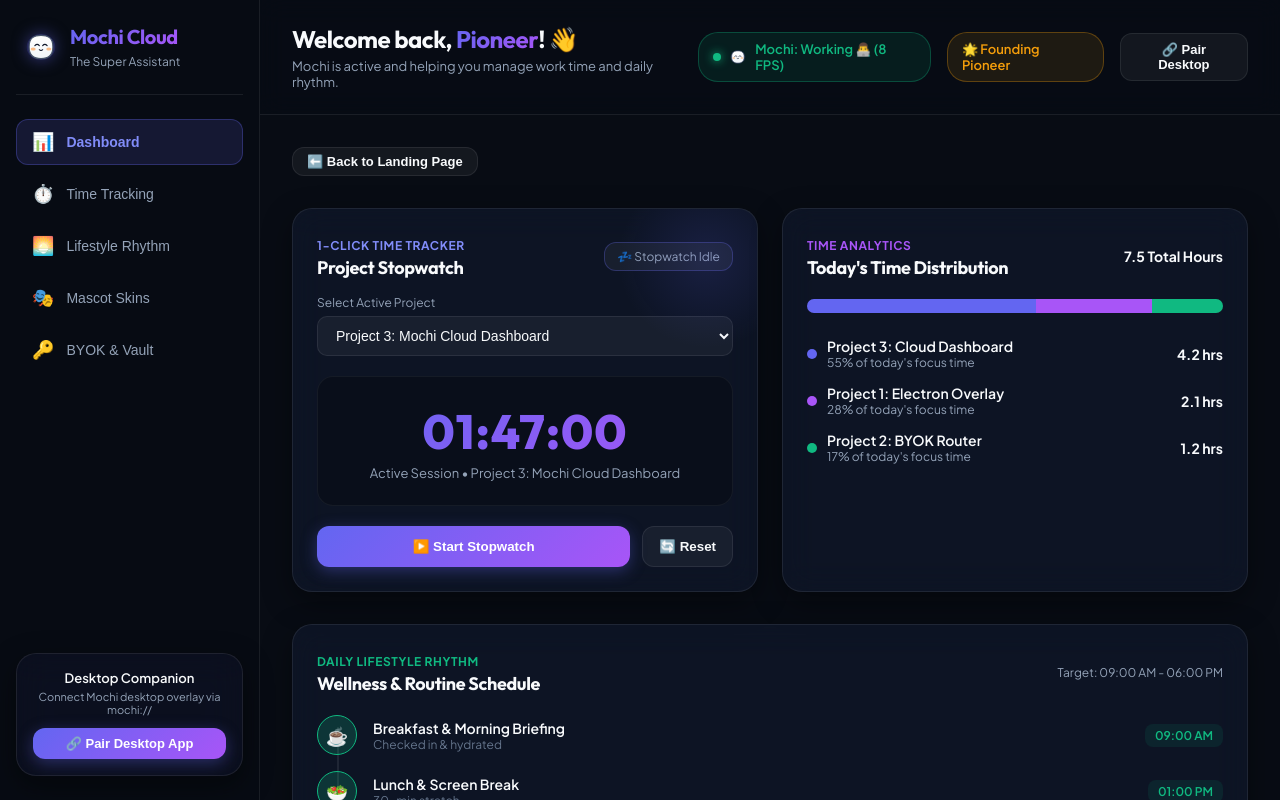
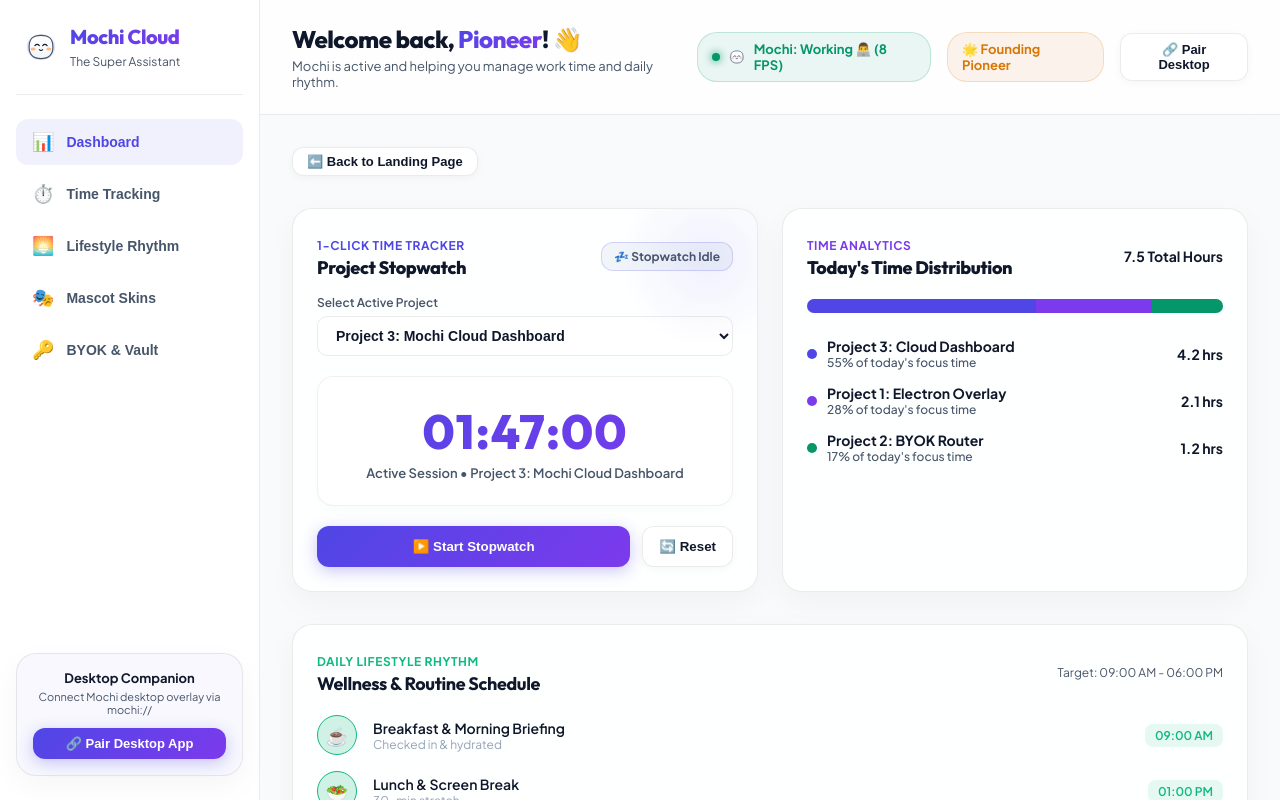
Before and after one commit to manulaWithanage/mochi-companion, a React (Vite) app in the folder apps/web/: page / in a window 1280 px wide. Both pictures are taken after a click on the button "📊 Explore Web Dashboard". Shown: the top 800 px of the page. Built offline with nearby package versions, Linux system fonts and the light colour scheme.

Commit message:
Transform entire website and dashboard to crisp, ultra-clean light mode

```diff
--- a/apps/web/src/components/Header.tsx
+++ b/apps/web/src/components/Header.tsx
@@ -13,12 +13,12 @@ export const Header: React.FC<HeaderProps> = ({ onOpenPairing }) => {
       justifyContent: 'space-between',
       padding: '24px 32px',
       borderBottom: '1px solid var(--glass-border)',
-      background: 'rgba(8, 12, 20, 0.6)',
+      background: 'rgba(255, 255, 255, 0.8)',
       backdropFilter: 'blur(12px)'
     }}>
       {/* Title & Welcome */}
       <div>
-        <h2 style={{ fontSize: '24px', fontWeight: '700', color: 'var(--text-main)' }}>
+        <h2 style={{ fontSize: '24px', fontWeight: '800', color: 'var(--text-main)' }}>
           Welcome back, <span className="gradient-text">Pioneer</span>! 👋
         </h2>
         <p style={{ fontSize: '13px', color: 'var(--text-muted)', marginTop: '4px' }}>
@@ -35,13 +35,13 @@ export const Header: React.FC<HeaderProps> = ({ onOpenPairing }) => {
           gap: '8px',
           padding: '8px 14px',
           borderRadius: '20px',
-          background: 'rgba(16, 185, 129, 0.1)',
-          border: '1px solid rgba(16, 185, 129, 0.3)',
+          background: 'rgba(5, 150, 105, 0.08)',
+          border: '1px solid rgba(5, 150, 105, 0.2)',
           fontSize: '13px',
-          fontWeight: '600',
-          color: '#10b981'
+          fontWeight: '700',
+          color: '#059669'
         }}>
-          <span style={{ width: '8px', height: '8px', borderRadius: '50%', background: '#10b981', boxShadow: '0 0 10px #10b981' }}></span>
+          <span style={{ width: '8px', height: '8px', borderRadius: '50%', background: '#059669', boxShadow: '0 0 8px #059669' }}></span>
           <MochiIcon size={18} glow={false} /> Mochi: Working 👨‍💻 (8 FPS)
         </div>
 
@@ -52,11 +52,11 @@ export const Header: React.FC<HeaderProps> = ({ onOpenPairing }) => {
           gap: '6px',
           padding: '8px 14px',
           borderRadius: '20px',
-          background: 'rgba(245, 158, 11, 0.1)',
-          border: '1px solid rgba(245, 158, 11, 0.3)',
+          background: 'rgba(217, 119, 6, 0.08)',
+          border: '1px solid rgba(217, 119, 6, 0.2)',
           fontSize: '13px',
-          fontWeight: '600',
-          color: '#f59e0b'
+          fontWeight: '700',
+          color: '#d97706'
         }}>
           🌟 Founding Pioneer
         </div>
--- a/apps/web/src/components/ProjectAnalyticsCard.tsx
+++ b/apps/web/src/components/ProjectAnalyticsCard.tsx
@@ -2,21 +2,21 @@ import React from 'react';
 
 export const ProjectAnalyticsCard: React.FC = () => {
   const projects = [
-    { name: 'Project 3: Cloud Dashboard', hours: '4.2 hrs', percentage: 55, color: '#6366f1' },
-    { name: 'Project 1: Electron Overlay', hours: '2.1 hrs', percentage: 28, color: '#a855f7' },
-    { name: 'Project 2: BYOK Router', hours: '1.2 hrs', percentage: 17, color: '#10b981' }
+    { name: 'Project 3: Cloud Dashboard', hours: '4.2 hrs', percentage: 55, color: '#4f46e5' },
+    { name: 'Project 1: Electron Overlay', hours: '2.1 hrs', percentage: 28, color: '#7c3aed' },
+    { name: 'Project 2: BYOK Router', hours: '1.2 hrs', percentage: 17, color: '#059669' }
   ];
 
   return (
     <div className="glass-card" style={{ padding: '24px', flex: 1 }}>
       <div style={{ display: 'flex', justifyContent: 'space-between', alignItems: 'center', marginBottom: '20px' }}>
         <div>
-          <span style={{ fontSize: '12px', fontWeight: '700', textTransform: 'uppercase', letterSpacing: '0.05em', color: '#a855f7' }}>
+          <span style={{ fontSize: '12px', fontWeight: '800', textTransform: 'uppercase', letterSpacing: '0.05em', color: '#7c3aed' }}>
             Time Analytics
           </span>
-          <h3 style={{ fontSize: '18px', fontWeight: '700', marginTop: '2px' }}>Today's Time Distribution</h3>
+          <h3 style={{ fontSize: '18px', fontWeight: '800', marginTop: '2px' }}>Today's Time Distribution</h3>
         </div>
-        <div style={{ fontSize: '14px', fontWeight: '700', color: 'var(--text-main)' }}>
+        <div style={{ fontSize: '14px', fontWeight: '800', color: 'var(--text-main)' }}>
           7.5 Total Hours
         </div>
       </div>
@@ -28,7 +28,7 @@ export const ProjectAnalyticsCard: React.FC = () => {
         borderRadius: '8px',
         overflow: 'hidden',
         display: 'flex',
-        background: 'rgba(255, 255, 255, 0.05)',
+        background: '#e2e8f0',
         marginBottom: '24px'
       }}>
         {projects.map((p, idx) => (
@@ -50,11 +50,11 @@ export const ProjectAnalyticsCard: React.FC = () => {
             <div style={{ display: 'flex', alignItems: 'center', gap: '10px' }}>
               <div style={{ width: '10px', height: '10px', borderRadius: '50%', background: p.color }}></div>
               <div>
-                <div style={{ fontSize: '14px', fontWeight: '600', color: 'var(--text-main)' }}>{p.name}</div>
-                <div style={{ fontSize: '12px', color: 'var(--text-muted)' }}>{p.percentage}% of today's focus time</div>
+                <div style={{ fontSize: '14px', fontWeight: '700', color: 'var(--text-main)' }}>{p.name}</div>
+                <div style={{ fontSize: '12px', color: 'var(--text-muted)', fontWeight: '500' }}>{p.percentage}% of today's focus time</div>
               </div>
             </div>
-            <div style={{ fontSize: '14px', fontWeight: '700', color: 'var(--text-main)' }}>
+            <div style={{ fontSize: '14px', fontWeight: '800', color: 'var(--text-main)' }}>
               {p.hours}
             </div>
           </div>
--- a/apps/web/src/components/Sidebar.tsx
+++ b/apps/web/src/components/Sidebar.tsx
@@ -22,7 +22,7 @@ export const Sidebar: React.FC<SidebarProps> = ({ activeTab, setActiveTab, onOpe
       height: '100vh',
       position: 'sticky',
       top: 0,
-      background: 'rgba(8, 12, 20, 0.95)',
+      background: '#ffffff',
       backdropFilter: 'blur(20px)',
       borderRight: '1px solid var(--glass-border)',
       display: 'flex',
@@ -32,9 +32,9 @@ export const Sidebar: React.FC<SidebarProps> = ({ activeTab, setActiveTab, onOpe
     }}>
       {/* Brand Header */}
       <div style={{ display: 'flex', alignItems: 'center', gap: '12px', padding: '0 8px 24px 8px', borderBottom: '1px solid var(--glass-border)' }}>
-        <MochiIcon size={34} />
+        <MochiIcon size={34} glow={false} />
         <div>
-          <h1 style={{ fontSize: '20px', fontWeight: '700', background: 'var(--primary-gradient)', WebkitBackgroundClip: 'text', WebkitTextFillColor: 'transparent' }}>
+          <h1 style={{ fontSize: '20px', fontWeight: '800', background: 'var(--primary-gradient)', WebkitBackgroundClip: 'text', WebkitTextFillColor: 'transparent' }}>
             Mochi Cloud
           </h1>
           <span style={{ fontSize: '12px', color: 'var(--text-muted)' }}>The Super Assistant</span>
@@ -56,14 +56,13 @@ export const Sidebar: React.FC<SidebarProps> = ({ activeTab, setActiveTab, onOpe
                 padding: '12px 16px',
                 borderRadius: '12px',
                 border: 'none',
-                background: isActive ? 'rgba(99, 102, 241, 0.15)' : 'transparent',
-                color: isActive ? '#818cf8' : 'var(--text-muted)',
-                fontWeight: isActive ? '600' : '500',
+                background: isActive ? 'rgba(79, 70, 229, 0.08)' : 'transparent',
+                color: isActive ? '#4f46e5' : 'var(--text-muted)',
+                fontWeight: isActive ? '700' : '600',
                 fontSize: '14px',
                 cursor: 'pointer',
                 textAlign: 'left',
-                transition: 'all 0.2s ease',
-                boxShadow: isActive ? 'inset 0 0 0 1px rgba(99, 102, 241, 0.3)' : 'none'
+                transition: 'all 0.2s ease'
               }}
             >
               <span style={{ fontSize: '18px' }}>{item.icon}</span>
@@ -74,8 +73,8 @@ export const Sidebar: React.FC<SidebarProps> = ({ activeTab, setActiveTab, onOpe
       </nav>
 
       {/* Pair Desktop App Button */}
-      <div className="glass-card" style={{ padding: '16px', textAlign: 'center', background: 'rgba(99, 102, 241, 0.05)' }}>
-        <div style={{ fontSize: '13px', fontWeight: '600', color: 'var(--text-main)', marginBottom: '4px' }}>
+      <div className="glass-card" style={{ padding: '16px', textAlign: 'center', background: 'rgba(79, 70, 229, 0.04)' }}>
+        <div style={{ fontSize: '13px', fontWeight: '700', color: 'var(--text-main)', marginBottom: '4px' }}>
           Desktop Companion
         </div>
         <div style={{ fontSize: '11px', color: 'var(--text-muted)', marginBottom: '12px' }}>
--- a/apps/web/src/components/StopwatchCard.tsx
+++ b/apps/web/src/components/StopwatchCard.tsx
@@ -30,16 +30,16 @@ export const StopwatchCard: React.FC = () => {
         width: '180px',
         height: '180px',
         borderRadius: '50%',
-        background: 'radial-gradient(circle, rgba(99, 102, 241, 0.15) 0%, transparent 70%)',
+        background: 'radial-gradient(circle, rgba(79, 70, 229, 0.08) 0%, transparent 70%)',
         pointerEvents: 'none'
       }}></div>
 
       <div style={{ display: 'flex', justifyContent: 'space-between', alignItems: 'center', marginBottom: '16px' }}>
         <div>
-          <span style={{ fontSize: '12px', fontWeight: '700', textTransform: 'uppercase', letterSpacing: '0.05em', color: '#818cf8' }}>
+          <span style={{ fontSize: '12px', fontWeight: '800', textTransform: 'uppercase', letterSpacing: '0.05em', color: '#4f46e5' }}>
             1-Click Time Tracker
           </span>
-          <h3 style={{ fontSize: '18px', fontWeight: '700', marginTop: '2px' }}>Project Stopwatch</h3>
+          <h3 style={{ fontSize: '18px', fontWeight: '800', marginTop: '2px' }}>Project Stopwatch</h3>
         </div>
 
         {/* Working State Visual Badge */}
@@ -49,10 +49,11 @@ export const StopwatchCard: React.FC = () => {
           gap: '6px',
           padding: '6px 12px',
           borderRadius: '12px',
-          background: isRunning ? 'rgba(99, 102, 241, 0.15)' : 'rgba(255, 255, 255, 0.05)',
-          border: '1px solid rgba(99, 102, 241, 0.3)',
+          background: isRunning ? 'rgba(79, 70, 229, 0.08)' : '#f1f5f9',
+          border: '1px solid rgba(79, 70, 229, 0.2)',
           fontSize: '12px',
-          color: isRunning ? '#818cf8' : 'var(--text-muted)'
+          fontWeight: '700',
+          color: isRunning ? '#4f46e5' : 'var(--text-muted)'
         }}>
           {isRunning ? '👓 Mochi is typing on mini laptop...' : '💤 Stopwatch Idle'}
         </div>
@@ -60,7 +61,7 @@ export const StopwatchCard: React.FC = () => {
 
       {/* Project Selector */}
       <div style={{ marginBottom: '20px' }}>
-        <label style={{ fontSize: '12px', color: 'var(--text-muted)', display: 'block', marginBottom: '6px' }}>
+        <label style={{ fontSize: '12px', color: 'var(--text-muted)', display: 'block', marginBottom: '6px', fontWeight: '600' }}>
           Select Active Project
         </label>
         <select
@@ -70,11 +71,12 @@ export const StopwatchCard: React.FC = () => {
             width: '100%',
             padding: '10px 14px',
             borderRadius: '10px',
-            background: 'rgba(255, 255, 255, 0.05)',
+            background: '#ffffff',
             border: '1px solid var(--glass-border)',
             color: 'var(--text-main)',
             fontSize: '14px',
-            outline: 'none'
+            outline: 'none',
+            fontWeight: '600'
           }}
         >
           <option value="Project 3: Mochi Cloud Dashboard">Project 3: Mochi Cloud Dashboard</option>
@@ -87,9 +89,10 @@ export const StopwatchCard: React.FC = () => {
       <div style={{
         textAlign: 'center',
         padding: '24px 0',
-        background: 'rgba(0, 0, 0, 0.25)',
+        background: '#ffffff',
         borderRadius: '16px',
-        border: '1px solid rgba(255, 255, 255, 0.05)',
+        border: '1px solid rgba(0, 0, 0, 0.06)',
+        boxShadow: '0 4px 12px rgba(0, 0, 0, 0.02)',
         marginBottom: '20px'
       }}>
         <div style={{
@@ -103,7 +106,7 @@ export const StopwatchCard: React.FC = () => {
         }}>
           {formatTime(seconds)}
         </div>
-        <div style={{ fontSize: '13px', color: 'var(--text-muted)', marginTop: '4px' }}>
+        <div style={{ fontSize: '13px', color: 'var(--text-muted)', marginTop: '4px', fontWeight: '600' }}>
           Active Session • {activeProject}
         </div>
       </div>
--- a/apps/web/src/index.css
+++ b/apps/web/src/index.css
@@ -1,25 +1,25 @@
 :root {
-  /* Ultra-Premium Midnight Emerald & Electric Indigo Palette */
-  --bg-dark: #080c14;
-  --bg-card: rgba(15, 23, 42, 0.75);
-  --bg-card-hover: rgba(26, 38, 66, 0.85);
-  --glass-border: rgba(255, 255, 255, 0.08);
+  /* Luminous Modern Light Mode Palette */
+  --bg-dark: #f8fafc;
+  --bg-card: rgba(255, 255, 255, 0.85);
+  --bg-card-hover: #ffffff;
+  --glass-border: rgba(0, 0, 0, 0.08);
   --glass-border-glow: rgba(99, 102, 241, 0.3);
 
-  --primary: #6366f1;
-  --primary-gradient: linear-gradient(135deg, #6366f1 0%, #a855f7 100%);
-  --emerald-gradient: linear-gradient(135deg, #10b981 0%, #06b6d4 100%);
-  --amber-gradient: linear-gradient(135deg, #f59e0b 0%, #f97316 100%);
+  --primary: #4f46e5;
+  --primary-gradient: linear-gradient(135deg, #4f46e5 0%, #7c3aed 100%);
+  --emerald-gradient: linear-gradient(135deg, #059669 0%, #0891b2 100%);
+  --amber-gradient: linear-gradient(135deg, #d97706 0%, #ea580c 100%);
 
-  --accent-indigo: #6366f1;
-  --accent-purple: #a855f7;
-  --accent-emerald: #10b981;
-  --accent-cyan: #06b6d4;
-  --accent-amber: #f59e0b;
+  --accent-indigo: #4f46e5;
+  --accent-purple: #7c3aed;
+  --accent-emerald: #059669;
+  --accent-cyan: #0891b2;
+  --accent-amber: #d97706;
 
-  --text-main: #f8fafc;
-  --text-muted: #94a3b8;
-  --text-subtle: #64748b;
+  --text-main: #0f172a;
+  --text-muted: #475569;
+  --text-subtle: #94a3b8;
 
   --font-heading: 'Outfit', sans-serif;
   --font-body: 'Plus Jakarta Sans', sans-serif;
@@ -38,8 +38,8 @@ body {
   min-height: 100vh;
   overflow-x: hidden;
   background-image:
-    radial-gradient(circle at 15% 15%, rgba(99, 102, 241, 0.12) 0%, transparent 45%),
-    radial-gradient(circle at 85% 75%, rgba(16, 185, 129, 0.1) 0%, transparent 45%);
+    radial-gradient(circle at 15% 15%, rgba(99, 102, 241, 0.06) 0%, transparent 45%),
+    radial-gradient(circle at 85% 75%, rgba(16, 185, 129, 0.05) 0%, transparent 45%);
 }
 
 h1, h2, h3, h4, h5, h6 {
@@ -47,21 +47,21 @@ h1, h2, h3, h4, h5, h6 {
   letter-spacing: -0.02em;
 }
 
-/* Glassmorphic Cards */
+/* Glassmorphic Light Cards */
 .glass-card {
   background: var(--bg-card);
   backdrop-filter: blur(16px);
   -webkit-backdrop-filter: blur(16px);
   border: 1px solid var(--glass-border);
   border-radius: 20px;
-  box-shadow: 0 10px 30px 0 rgba(0, 0, 0, 0.4);
+  box-shadow: 0 10px 30px 0 rgba(0, 0, 0, 0.04);
   transition: all 0.25s cubic-bezier(0.4, 0, 0.2, 1);
 }
 
 .glass-card:hover {
   background: var(--bg-card-hover);
-  border-color: rgba(99, 102, 241, 0.25);
-  box-shadow: 0 16px 48px 0 rgba(99, 102, 241, 0.15);
+  border-color: rgba(99, 102, 241, 0.3);
+  box-shadow: 0 16px 40px 0 rgba(99, 102, 241, 0.12);
 }
 
 /* Gradient Text */
@@ -89,17 +89,17 @@ h1, h2, h3, h4, h5, h6 {
   display: inline-flex;
   align-items: center;
   gap: 8px;
-  box-shadow: 0 4px 16px rgba(99, 102, 241, 0.35);
+  box-shadow: 0 4px 16px rgba(79, 70, 229, 0.3);
   transition: transform 0.15s ease, box-shadow 0.15s ease;
 }
 
 .btn-primary:hover {
   transform: translateY(-2px);
-  box-shadow: 0 6px 24px rgba(99, 102, 241, 0.5);
+  box-shadow: 0 6px 24px rgba(79, 70, 229, 0.45);
 }
 
 .btn-secondary {
-  background: rgba(255, 255, 255, 0.05);
+  background: #ffffff;
   color: var(--text-main);
   font-weight: 600;
   padding: 11px 22px;
@@ -109,12 +109,13 @@ h1, h2, h3, h4, h5, h6 {
   display: inline-flex;
   align-items: center;
   gap: 8px;
+  box-shadow: 0 2px 8px rgba(0, 0, 0, 0.04);
   transition: background 0.2s ease, border-color 0.2s ease;
 }
 
 .btn-secondary:hover {
-  background: rgba(255, 255, 255, 0.1);
-  border-color: rgba(255, 255, 255, 0.2);
+  background: #f1f5f9;
+  border-color: #cbd5e1;
 }
 
 /* Custom Scrollbar */
@@ -122,12 +123,12 @@ h1, h2, h3, h4, h5, h6 {
   width: 8px;
 }
 ::-webkit-scrollbar-track {
-  background: rgba(0, 0, 0, 0.3);
+  background: #f1f5f9;
 }
 ::-webkit-scrollbar-thumb {
-  background: rgba(255, 255, 255, 0.15);
+  background: #cbd5e1;
   border-radius: 4px;
 }
 ::-webkit-scrollbar-thumb:hover {
-  background: rgba(255, 255, 255, 0.3);
+  background: #94a3b8;
 }
```
Also changed, not shown: apps/web/src/components/LandingPage.tsx (+25 -24 lines), apps/web/src/components/SkinGalleryCard.tsx (+12 -11 lines).
